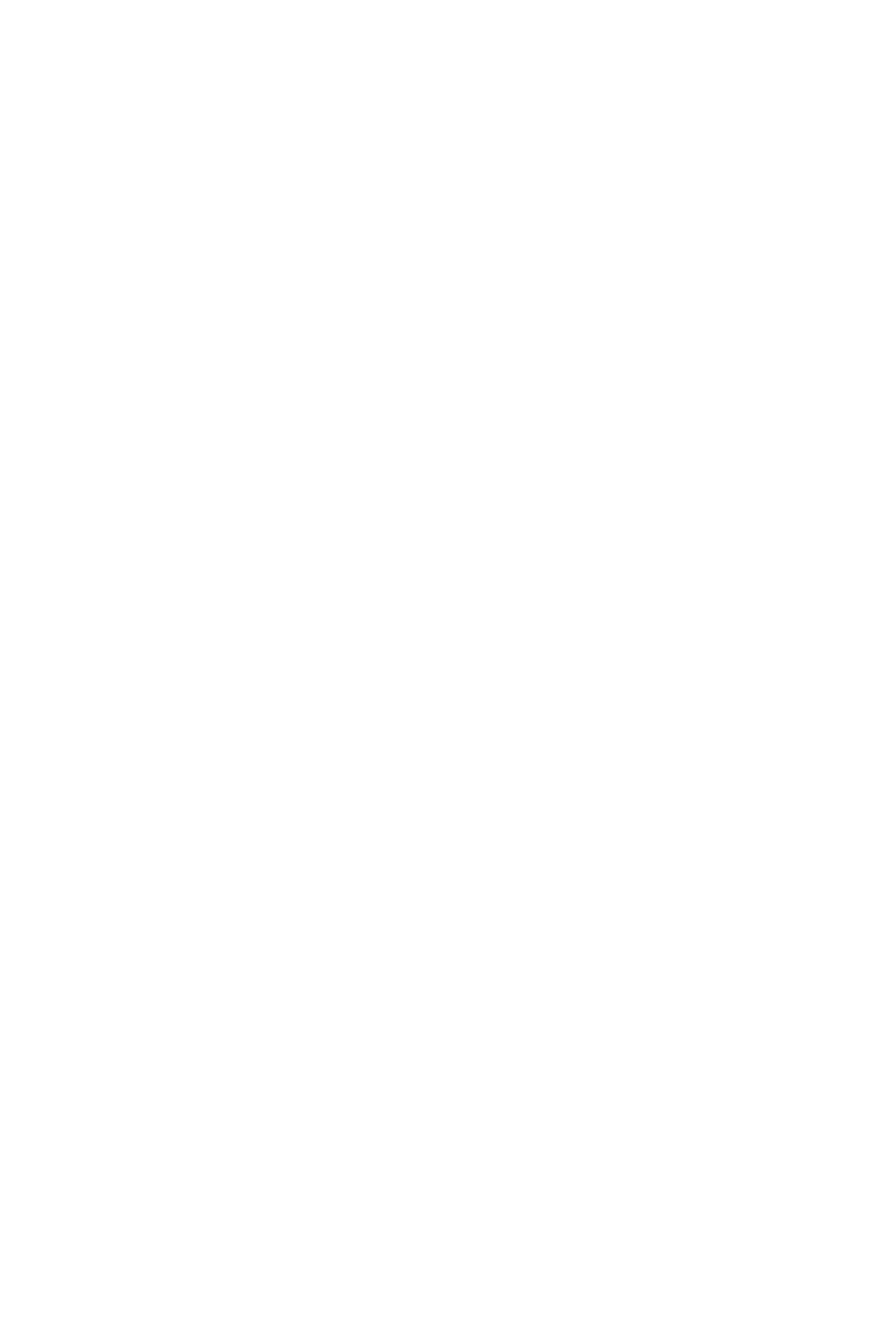
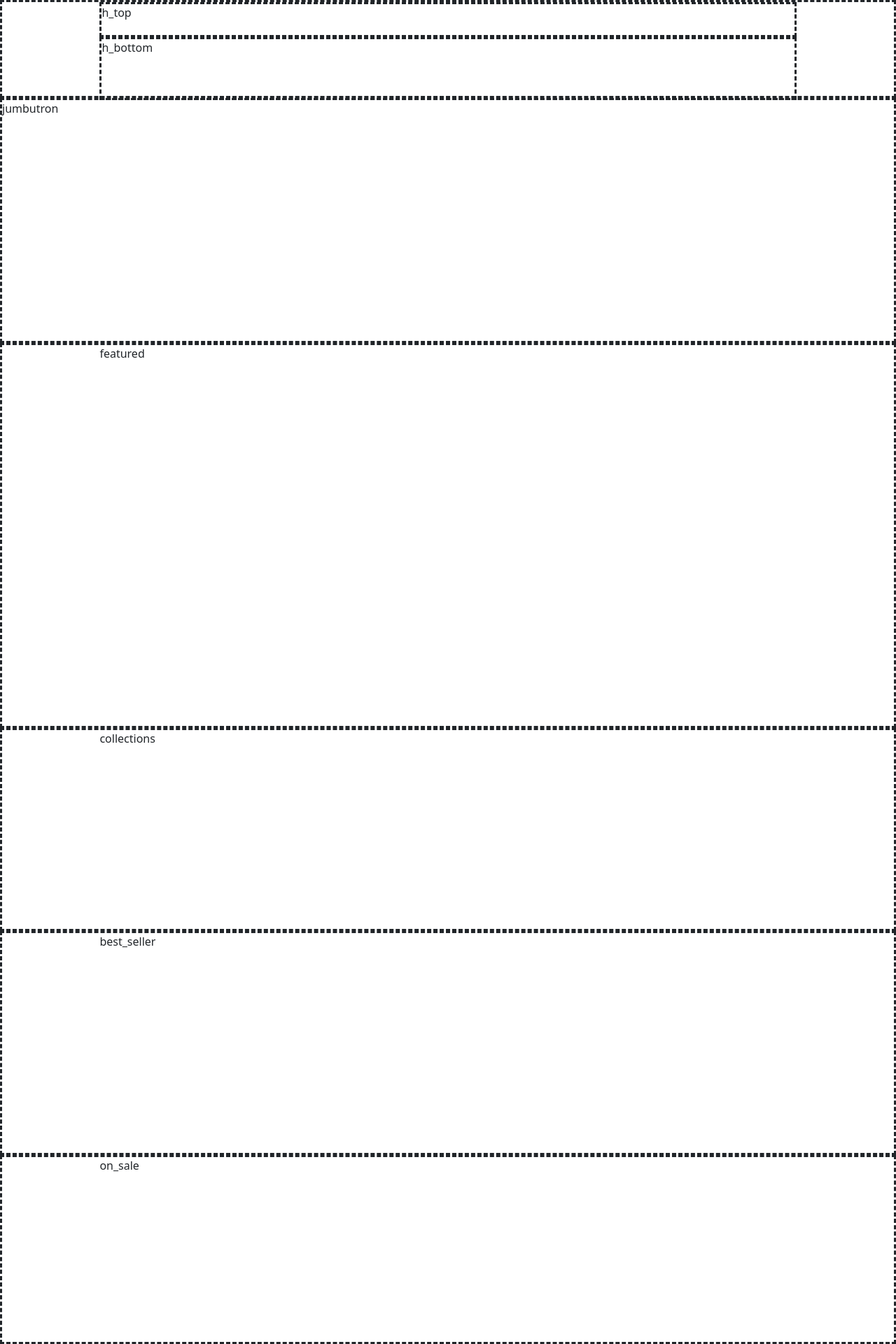
Before and after one commit to L-cir94/proj-html-vuejs, a Vue app: page / in a window 1280 px wide. Shown: the top 1920 px of the page at 70% size. Before the commit the page ends 800 px from the top, so only its background shows below. Built offline with nearby package versions, Linux system fonts and the light colour scheme.

Commit message:
section with border dashed

```diff
--- a/src/assets/scss/app.scss
+++ b/src/assets/scss/app.scss
@@ -6,3 +6,13 @@
     padding: 0;
     box-sizing: border-box;
 }
+.container {
+    width: 80%;
+}
+.container_large{
+    width: 100%;
+}
+footer{
+    height: 550px;
+
+}
--- a/src/components/AppFooter.vue
+++ b/src/components/AppFooter.vue
@@ -1,13 +1,23 @@
 <template>
-    <div>
-
-    </div>
+    <footer>
+        <div class="container">
+            <div class="subscribe">
+                subscribe
+            </div>
+            <div class="link">
+                link
+            </div>
+            <div class="copy">
+                copy
+            </div>
+        </div>
+    </footer>
 </template>
 
 <script>
 export default {
     name: "AppFooter",
-    setup () {
+    setup() {
 
         return {}
     }
@@ -16,4 +26,18 @@ export default {
 
 <style lang="scss" scoped>
 @use '../assets/partials/variables' as*;
-</style>
+
+.subscribe {
+    height: 150px;
+    border: dashed;
+}
+
+.link {
+    height: 350px;
+    border: dashed;
+}
+
+.copy {
+    height: 50px;
+    border: dashed;
+}</style>
--- a/src/components/AppHeader.vue
+++ b/src/components/AppHeader.vue
@@ -1,13 +1,20 @@
 <template>
-    <div>
-
-    </div>
+    <header>
+        <div class="container">
+            <div class="h_top">
+                h_top
+            </div>
+            <div class="h_bottom">
+h_bottom
+            </div>
+        </div>
+    </header>
 </template>
 
 <script>
 export default {
     name: "AppHeader",
-    setup () {
+    setup() {
 
         return {}
     }
@@ -16,4 +23,24 @@ export default {
 
 <style lang="scss" scoped>
 @use '../assets/partials/variables' as*;
+
+header {
+    width: 100%;
+    height: 140px;
+    border: dashed;
+}
+
+.h_top {
+    width: 100%;
+    height: 50px;
+    border: dashed;
+}
+
+.h_bottom {
+    width: 100%;
+    height: 90px;
+    border: dashed;
+}
+
+
 </style>
--- a/src/components/AppMain.vue
+++ b/src/components/AppMain.vue
@@ -1,13 +1,65 @@
 <template>
-    <div>
-
-    </div>
+    <main>
+        <div class="container_large">
+            <div class="jumbutron">
+                jumbutron
+            </div>
+        </div>
+        <section class="featured">
+            <div class="container">
+                featured
+            </div>
+        </section>
+        <section class="collections">
+            <div class="container">
+                collections
+            </div>
+        </section>
+        <section class="best_seller">
+            <div class="container">
+                best_seller
+            </div>
+        </section>
+        <section class="on_sale">
+            <div class="container">
+                on_sale
+            </div>
+        </section>
+        <section class="new_arrivals">
+            <div class="container_large">
+                new_arrivals
+            </div>
+        </section>
+        <div class="container_large">
+            <div class="small_jumbutron">
+                small_jumbutron
+            </div>
+        </div>
+        <section class="blog">
+            <div class="container">
+                <div class="b_top">
+                    b_top
+                </div>
+            </div>
+            <hr>
+            <div class="container">
+                <div class="b_bottom">
+                    b_bottom
+                </div>
+            </div>
+        </section>
+        <div class="container_large">
+            <div class="xs_jumbutron">
+                xs_jumbutron
+            </div>
+        </div>
+    </main>
 </template>
 
 <script>
 export default {
     name: "AppMain",
-    setup () {
+    setup() {
 
         return {}
     }
@@ -16,4 +68,60 @@ export default {
 
 <style lang="scss" scoped>
 @use '../assets/partials/variables' as*;
+
+.jumbutron {
+    height: 350px;
+    border: dashed;
+}
+
+.small_jumbutron {
+    height: 250px;
+    border: dashed;
+}
+.xs_jumbutron {
+    height: 150px;
+    border: dashed;
+}
+
+.featured {
+    width: 100%;
+    height: 550px;
+    border: dashed;
+}
+
+.collections {
+    width: 100%;
+    height: 290px;
+    border: dashed;
+}
+
+.best_seller {
+    width: 100%;
+    height: 320px;
+    border: dashed;
+}
+
+.on_sale {
+    width: 100%;
+    height: 270px;
+    border: dashed;
+}
+
+.new_arrivals {
+    width: 100%;
+    height: 550px;
+    border: dashed;
+}
+
+.b_top {
+    width: 100%;
+    height: 340px;
+    border: dashed;
+}
+.b_bottom {
+    width: 100%;
+    height: 300px;
+    border: dashed;
+}
+
 </style>
```
